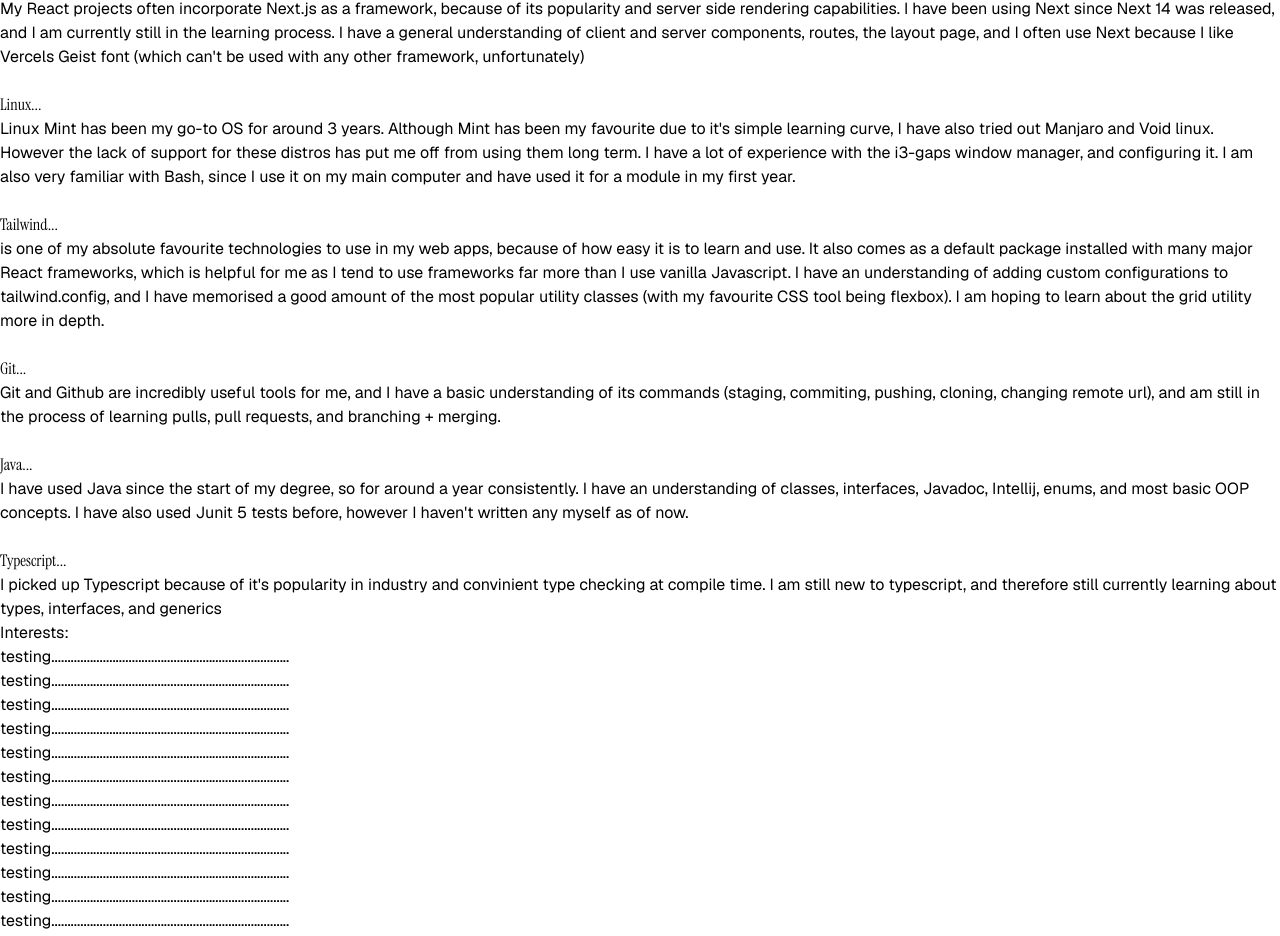
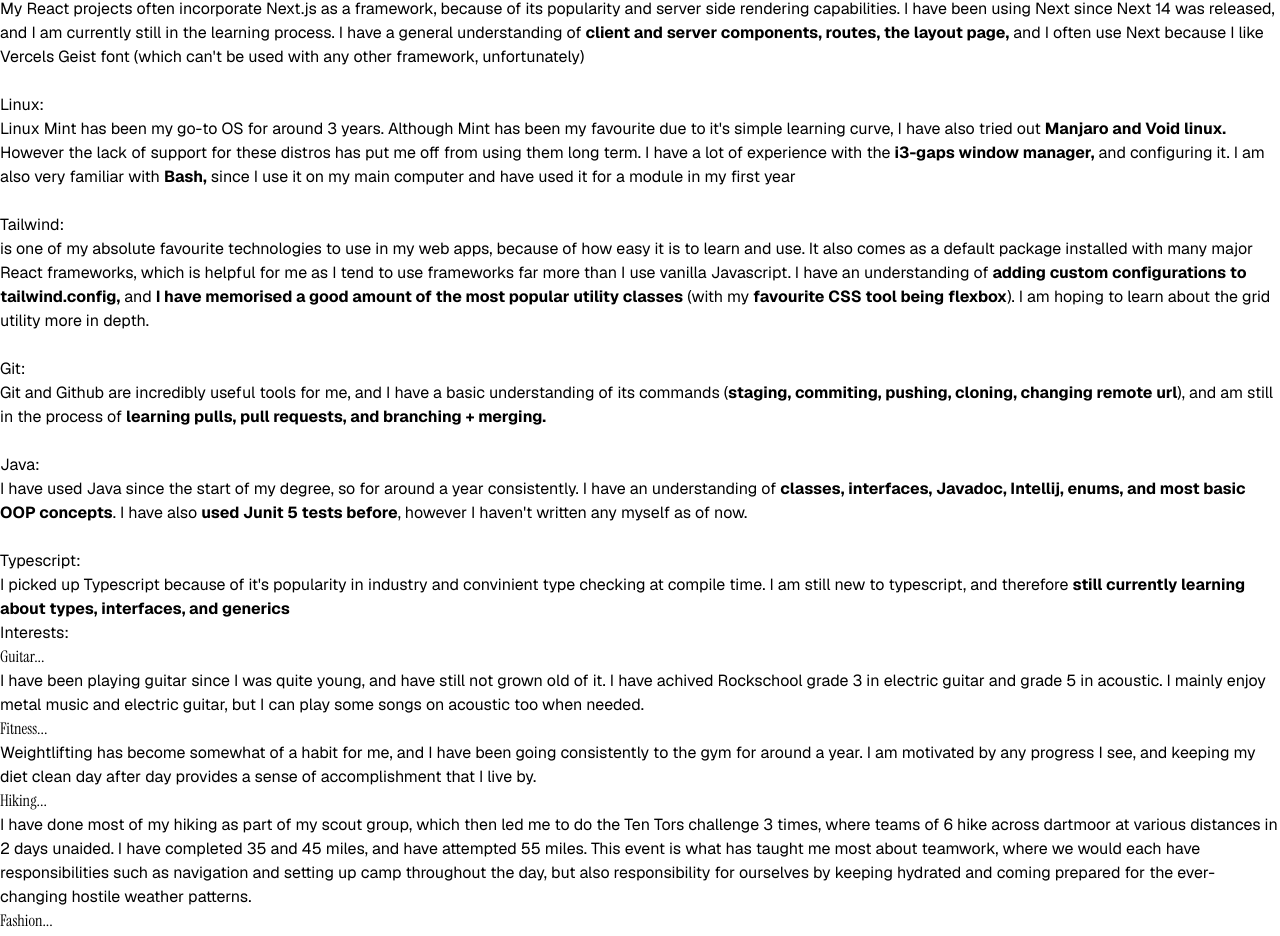
Before and after one commit to NaokiTM/portfolio-site, a Next.js app: page / in a window 1280 px wide. Shown: the part 1575-2511 px from the top of the page. Built offline with nearby package versions, Linux system fonts and the light colour scheme; some icons are missing.

Commit message:
went back to inline descriptions of my skillset in order to add bold sections in them.

```diff
--- /dev/null
+++ b/public/interestsInfo.json
@@ -0,0 +1,6 @@
+{
+    "guitar":"I have been playing guitar since I was quite young, and have still not grown old of it. I have achived Rockschool grade 3 in electric guitar and grade 5 in acoustic. I mainly enjoy metal music and electric guitar, but I can play some songs on acoustic too when needed. ",
+    "fitness":"Weightlifting has become somewhat of a habit for me, and I have been going consistently to the gym for around a year. I am motivated by any progress I see, and keeping my diet clean day after day provides a sense of accomplishment that I live by.",
+    "hiking":"I have done most of my hiking as part of my scout group, which then led me to do the Ten Tors challenge 3 times, where teams of 6 hike across dartmoor at various distances in 2 days unaided. I have completed 35 and 45 miles, and have attempted 55 miles. This event is what has taught me most about teamwork, where we would each have responsibilities such as navigation and setting up camp throughout the day, but also responsibility for ourselves by keeping hydrated and coming prepared for the ever-changing hostile weather patterns.",
+    "fashion":"I believe outer appearance is a good indicator of internal state, so for me keeping polished is important, and helps me to work better when I feel more confident. However managing student loans also means I have less options when it comes to clothing, so I often have to be creative and improvise with what I have available to make a good outfit."
+}
--- a/public/skillsetInfo.json
+++ /dev/null
@@ -1,9 +0,0 @@
-{
-    "reactText": "I have about a years experince using React for personal use. I have built my best projects using React, because of its front end heavy focus, ease of use, and how organised it is. I have so far covered basic topics such as JSX, ternary operators (especially for conditonal JSX rendering and styling), states and effects, and have started learning refs and contexts.",
-    "nextText" : "My React projects often incorporate Next.js as a framework, because of its popularity and server side rendering capabilities. I have been using Next since Next 14 was released, and I am currently still in the learning process. I have a general understanding of client and server components, routes, the layout page, and I often use Next because I like Vercels Geist font (which can't be used with any other framework, unfortunately)",
-    "linuxText" : "Linux Mint has been my go-to OS for around 3 years. Although Mint has been my favourite due to it's simple learning curve, I have also tried out Manjaro and Void linux. However the lack of support for these distros has put me off from using them long term. I have a lot of experience with the i3-gaps window manager, and configuring it. I am also very familiar with Bash, since I use it on my main computer and have used it for a module in my first year.",
-    "tailwindText" : "is one of my absolute favourite technologies to use in my web apps, because of how easy it is to learn and use. It also comes as a default package installed with many major React frameworks, which is helpful for me as I tend to use frameworks far more than I use vanilla Javascript. I have an understanding of adding custom configurations to tailwind.config, and I have memorised a good amount of the most popular utility classes (with my favourite CSS tool being flexbox). I am hoping to learn about the grid utility more in depth. ",
-    "gitText" : "Git and Github are incredibly useful tools for me, and I have a basic understanding of its commands (staging, commiting, pushing, cloning, changing remote url), and am still in the process of learning pulls, pull requests, and branching + merging.",
-    "javaText" : "I have used Java since the start of my degree, so for around a year consistently. I have an understanding of classes, interfaces, Javadoc, Intellij, enums, and most basic OOP concepts. I have also used Junit 5 tests before, however I haven't written any myself as of now.",
-    "typescriptText" : "I picked up Typescript because of it's popularity in industry and convinient type checking at compile time. I am still new to typescript, and therefore still currently learning about types, interfaces, and generics"
-}
--- a/src/app/components/Navbar.tsx
+++ b/src/app/components/Navbar.tsx
@@ -20,7 +20,7 @@
               <button onClick={() => scrollTo('projects')}>
                 <FiBox />
               </button>
-              <button onClick={() => scrollTo('experience')}>
+              <button onClick={() => scrollTo('skillset')}>
                 <FiBriefcase />
               </button>
               <button onClick={() => scrollTo('interests')}>
--- a/src/app/components/content/Hero.tsx
+++ b/src/app/components/content/Hero.tsx
@@ -23,7 +23,7 @@
       <div className='text-3xl leading-tight tracking-tighter font-medium pt-8 pb-8 -ml-1'>
           <div>┌────────────────────────<div className='inline-flex font-mono text-sm font-semibold leading-none tracking-tighter pl-4 pr-3'>Try clicking the <MoonOrSun /></div>─┐</div>
           <div className='pl-7'>
-            <div>. . . A computer science student </div>
+            <div>A computer science student </div>
             <div>passionate about (building) beautiful websites</div>
             <div>and creating apps that solve fun problems.</div>
           </div>
--- a/src/app/components/content/Interests.tsx
+++ b/src/app/components/content/Interests.tsx
@@ -1,48 +1,28 @@
 import React from 'react'
+import { instrumentserifitalic } from '@/app/layout'
+import interestsInfo from '../../../../public/interestsInfo.json'
 
 export default function Interests() {
   return (
     <div className=''>
       <div className={`leading-none tracking-tighter font-semibold text-7xl pb-8`}>Interests:</div>
-      <div>testing..........................................................................</div>
-      <div>testing..........................................................................</div>
 
-      <div>testing..........................................................................</div>
+      <div className='flex mb-12'>
+          <div className={`text-sm`}><div className={`${instrumentserifitalic.className} text-4xl inline-flex`}>Guitar...</div>{interestsInfo.guitar}</div>
+      </div>
 
-      <div>testing..........................................................................</div>
+      <div className='flex mb-12'>
+          <div className={`text-sm`}><div className={`${instrumentserifitalic.className} text-4xl inline-flex`}>Fitness...</div>{interestsInfo.fitness}</div>
+      </div>
 
-      <div>testing..........................................................................</div>
+      <div className='flex mb-12'>
+          <div className={`text-sm`}><div className={`${instrumentserifitalic.className} text-4xl inline-flex`}>Hiking...</div>{interestsInfo.hiking}</div>
+      </div>
 
-      <div>testing..........................................................................</div>
+      <div className='flex mb-12'>
+          <div className={`text-sm`}><div className={`${instrumentserifitalic.className} text-4xl inline-flex`}>Fashion...</div>{interestsInfo.fashion}</div>
+      </div>
 
-      <div>testing..........................................................................</div>
-
-      <div>testing..........................................................................</div>
-
-      <div>testing..........................................................................</div>
-
-      <div>testing..........................................................................</div>
-
-      <div>testing..........................................................................</div>
-
-      <div>testing..........................................................................</div>
-
-      <div>testing..........................................................................</div>
-
-      <div>testing..........................................................................</div>
-
-      <div>testing..........................................................................</div>
-
-      <div>testing..........................................................................</div>
-
-      <div>testing..........................................................................</div>
-
-
-      <div>testing..........................................................................</div>
-
-      <div>testing..........................................................................</div>
-
-      <div>testing..........................................................................</div>
 
     </div>
   )
--- a/src/app/components/content/Skillset.tsx
+++ b/src/app/components/content/Skillset.tsx
@@ -2,7 +2,6 @@
 import StackIcon from 'tech-stack-icons'
 import { instrumentserifitalic } from '@/app/layout'
 import { GeistSans } from 'geist/font/sans';
-import skillsetInfo from '../../../../public/skillsetInfo.json'
 
 
 export default function Skillset() {
@@ -13,49 +12,49 @@
       <div className='flex flex-row items-center mb-12'>
           <StackIcon name="reactjs" className='w-[80px] h-[80px] flex-shrink-0 mr-4'/>
           <div className='flex'>
-          <div className={`text-sm ${GeistSans.className}`}><div className={`${instrumentserifitalic.className} text-4xl inline-flex`}>React...</div>{skillsetInfo.reactText}</div>
+              <div className={`text-sm`}><div className={`text-4xl leading-none font-semibold tracking-tighter inline-flex mr-2`}>React:</div>I have about a years experince using React for personal use. I have built my best projects using React, because of its front end heavy focus, ease of use, and how organised it is. I have so far covered basic topics such as <b>JSX, ternary operators (especially for conditonal JSX rendering and styling), states and effects</b>, and have started learning <b>refs and contexts.</b></div>
           </div>
       </div>
 
       <div className='flex flex-row items-center mb-12'>
           <StackIcon name="nextjs2" className='w-[80px] h-[80px] flex-shrink-0 mr-4'/>
           <div className='flex'>
-          <div className={`text-sm ${GeistSans.className}`}><div className={`${instrumentserifitalic.className} text-4xl inline-flex`}>Next...</div>{skillsetInfo.nextText}</div>
+              <div className={`text-sm`}><div className={`text-4xl leading-none font-semibold tracking-tighter inline-flex mr-2`}>Next:</div>My React projects often incorporate Next.js as a framework, because of its popularity and server side rendering capabilities. I have been using Next since Next 14 was released, and I am currently still in the learning process. I have a general understanding of <b>client and server components, routes, the layout page,</b> and I often use Next because I like Vercels Geist font (which can't be used with any other framework, unfortunately)</div>
           </div>
       </div>
 
       <div className='flex flex-row items-center mb-12'>
           <StackIcon name="linux" className='w-[80px] h-[80px] flex-shrink-0 mr-4'/>
           <div className='flex'>
-          <div className={`text-sm ${GeistSans.className}`}><div className={`${instrumentserifitalic.className} text-4xl inline-flex`}>Linux...</div>{skillsetInfo.linuxText}</div>
+              <div className={`text-sm`}><div className={`text-4xl leading-none font-semibold tracking-tighter inline-flex mr-2`}>Linux:</div>Linux Mint has been my go-to OS for around 3 years. Although Mint has been my favourite due to it's simple learning curve, I have also tried out <b>Manjaro and Void linux.</b> However the lack of support for these distros has put me off from using them long term. I have a lot of experience with the <b>i3-gaps window manager,</b> and configuring it. I am also very familiar with <b>Bash,</b> since I use it on my main computer and have used it for a module in my first year</div>
           </div>
       </div>
 
       <div className='flex flex-row items-center mb-12'>
           <StackIcon name="tailwindcss" className='w-[80px] h-[80px] flex-shrink-0 mr-4'/>
           <div className='flex'>
-          <div className={`text-sm ${GeistSans.className}`}><div className={`${instrumentserifitalic.className} text-4xl inline-flex`}>Tailwind...</div>{skillsetInfo.tailwindText}</div>
+              <div className={`text-sm`}><div className={`text-4xl leading-none font-semibold tracking-tighter inline-flex mr-2`}>Tailwind:</div>is one of my absolute favourite technologies to use in my web apps, because of how easy it is to learn and use. It also comes as a default package installed with many major React frameworks, which is helpful for me as I tend to use frameworks far more than I use vanilla Javascript. I have an understanding of <b>adding custom configurations to tailwind.config,</b> and <b>I have memorised a good amount of the most popular utility classes</b> (with my <b>favourite CSS tool being flexbox</b>). I am hoping to learn about the grid utility more in depth. </div>
           </div>
       </div>
 
       <div className='flex flex-row items-center mb-12'>
           <StackIcon name="git" className='w-[80px] h-[80px] flex-shrink-0 mr-4'/>
           <div className='flex'>
-          <div className={`text-sm ${GeistSans.className}`}><div className={`${instrumentserifitalic.className} text-4xl inline-flex`}>Git...</div>{skillsetInfo.gitText}</div>
+              <div className={`text-sm`}><div className={`text-4xl leading-none font-semibold tracking-tighter inline-flex mr-2`}>Git:</div>Git and Github are incredibly useful tools for me, and I have a basic understanding of its commands (<b>staging, commiting, pushing, cloning, changing remote url</b>), and am still in the process of <b>learning pulls, pull requests, and branching + merging.</b></div>
           </div>
       </div>
 
       <div className='flex flex-row items-center mb-12'>
           <StackIcon name="java" className='w-[80px] h-[80px] flex-shrink-0 mr-4'/>
           <div className='flex'>
-          <div className={`text-sm ${GeistSans.className}`}><div className={`${instrumentserifitalic.className} text-4xl inline-flex`}>Java...</div>{skillsetInfo.javaText}</div>
+              <div className={`text-sm`}><div className={`text-4xl leading-none font-semibold tracking-tighter inline-flex mr-2`}>Java:</div>I have used Java since the start of my degree, so for around a year consistently. I have an understanding of <b>classes, interfaces, Javadoc, Intellij, enums, and most basic OOP concepts</b>. I have also <b>used Junit 5 tests before</b>, however I haven't written any myself as of now.</div>
           </div>
       </div>
 
       <div className='flex flex-row items-center mb-12'>
           <StackIcon name="typescript" className='w-[80px] h-[80px] flex-shrink-0 mr-4'/>
           <div className='flex'>
-          <div className={`text-sm ${GeistSans.className}`}><div className={`${instrumentserifitalic.className} text-4xl inline-flex`}>Typescript...</div>{skillsetInfo.typescriptText}</div>
+              <div className={`text-sm`}><div className={`text-4xl leading-none font-semibold tracking-tighter inline-flex mr-2`}>Typescript:</div>I picked up Typescript because of it's popularity in industry and convinient type checking at compile time. I am still new to typescript, and therefore <b>still currently learning about types, interfaces, and generics</b></div>
           </div>
       </div>
     </div>
```
Lines whose indentation alone changed are shown as unchanged.
